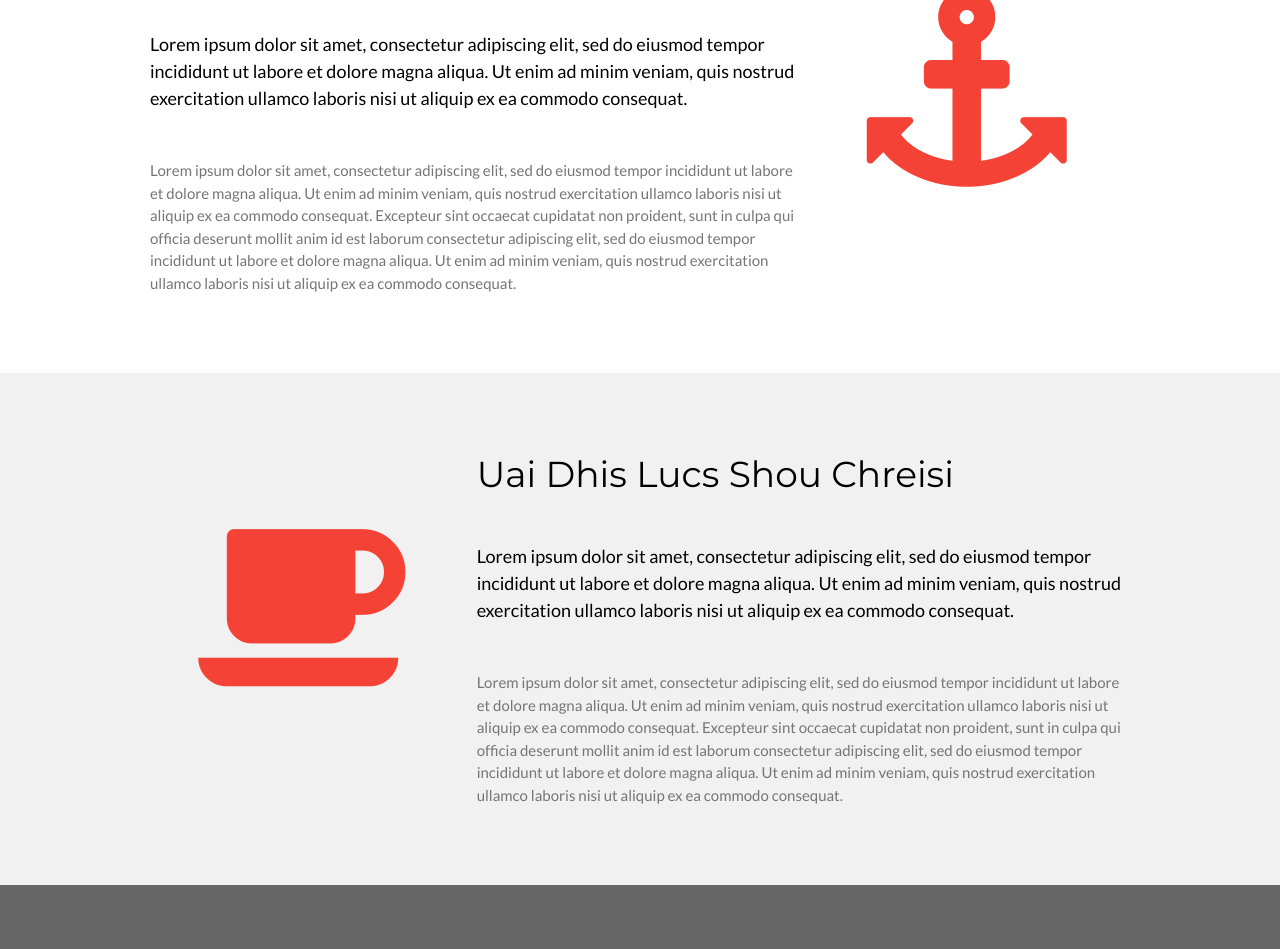
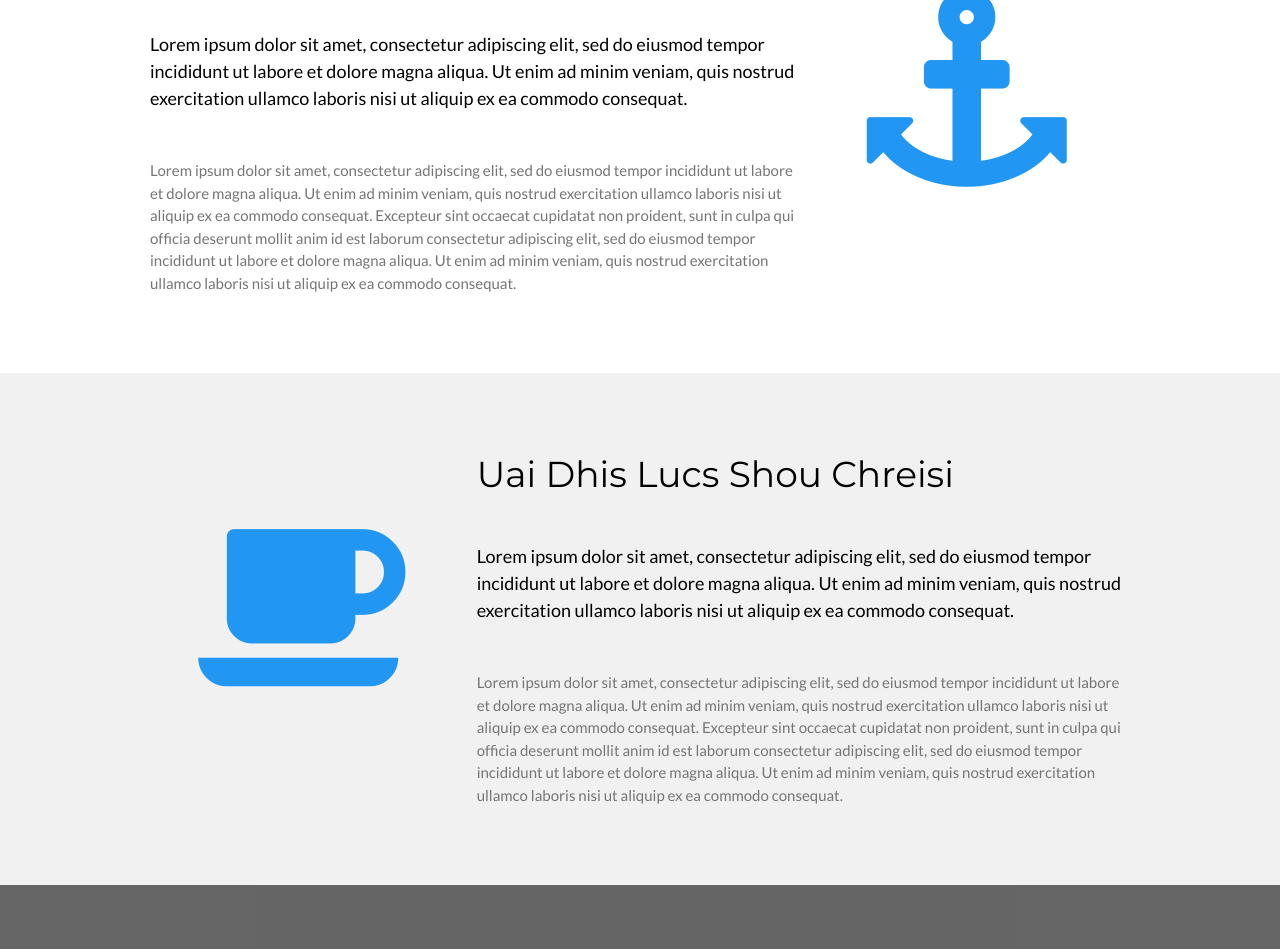
Before and after one commit to KatherinaGold/KatherinaGold.github.io, a plain HTML site: page index.html in a window 1280 px wide. Shown: the part 658-1607 px from the top of the page. Drawn offline with nearby package versions, Linux system fonts and the light colour scheme.

Commit message:
Update index.html

```diff
--- a/index.html
+++ b/index.html
@@ -51,7 +51,7 @@ body,h1,h2,h3,h4,h5,h6 {font-family: "Lato", sans-serif}
     </div>
 
     <div class="w3-third w3-center">
-      <i class="fa fa-anchor w3-padding-64 w3-text-red"></i>
+      <i class="fa fa-anchor w3-padding-64 w3-text-blue"></i>
     </div>
   </div>
 </div>
@@ -60,7 +60,7 @@ body,h1,h2,h3,h4,h5,h6 {font-family: "Lato", sans-serif}
 <div class="w3-row-padding w3-light-grey w3-padding-64 w3-container">
   <div class="w3-content">
     <div class="w3-third w3-center">
-      <i class="fa fa-coffee w3-padding-64 w3-text-red w3-margin-right"></i>
+      <i class="fa fa-coffee w3-padding-64 w3-text-blue w3-margin-right"></i>
     </div>
 
     <div class="w3-twothird">
```
